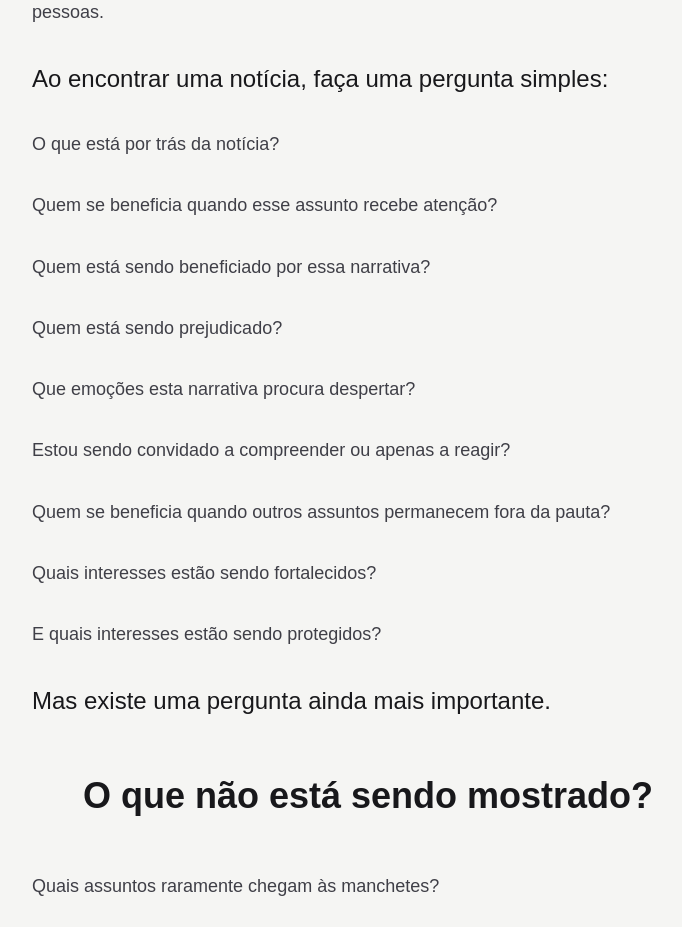
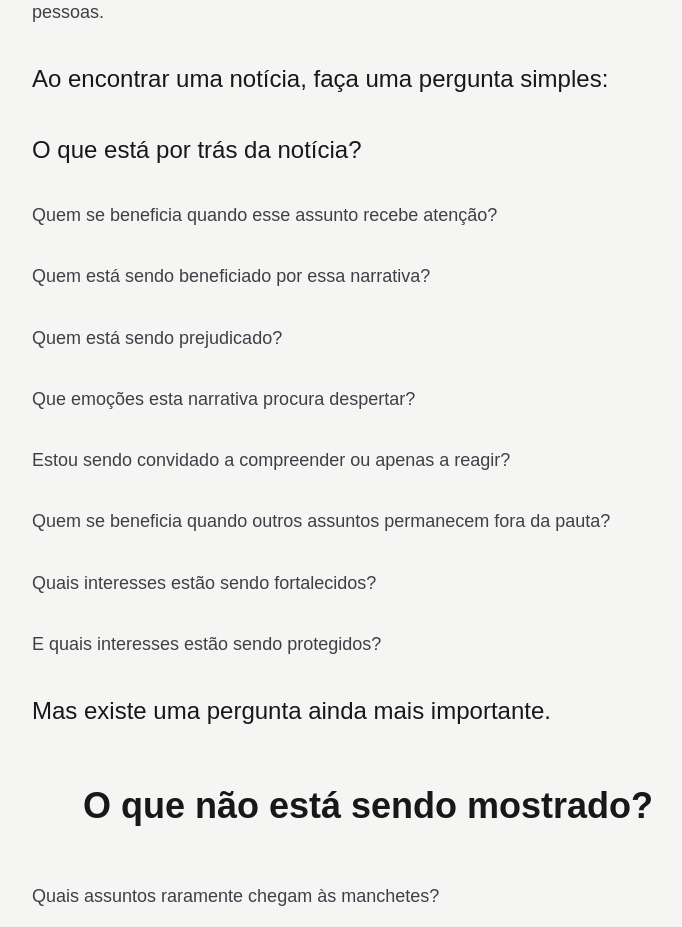
Before and after one commit to naoeseuorg-maker/fora-da-pauta, a Next.js app: page /noticia in a window 1280 px wide. Shown: the part 2160-3087 px from the top of the page, without its empty margins (272-954 px from the left). Built offline with nearby package versions, Linux system fonts and the light colour scheme.

Commit message:
Atualiza pagina noticia

```diff
--- a/app/noticia/page.tsx
+++ b/app/noticia/page.tsx
@@ -113,10 +113,8 @@ export default function NoticiaPage() {
               Ao encontrar uma notícia, faça uma pergunta simples:
             </p>
 
-            <p>
-
-O que está por trás da notícia?
-
+<p className="text-2xl leading-relaxed font-medium text-zinc-900">
+              O que está por trás da notícia?
             </p>
 
             <p>
```
